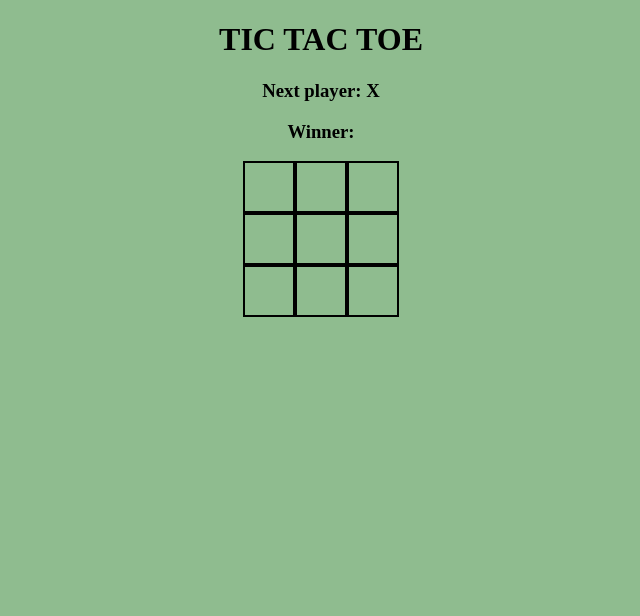
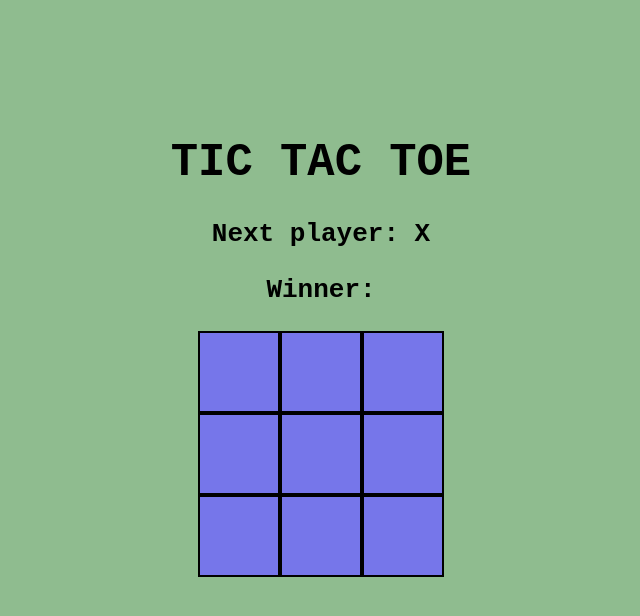
Before and after one commit to ssshhheeeyyy/tictactoe, a website: page public/index.html in a window 1280 px wide. Shown: the whole page, without its empty margins (319-959 px from the left). Drawn offline with Linux system fonts and the light colour scheme.

Commit message:
Styling updates

```diff
--- a/public/index.html
+++ b/public/index.html
@@ -65,7 +65,7 @@
       for (let i = 0; i < 9; i++) {
         board[i].addEventListener('click', (evt) => {
           if (board[i].innerHTML || getWinner()) {
-            winner.innerHTML = getWinner();
+            winner.innerHTML = getWinner() || 'Winner: ';
             return;
           }
           if (x) {
--- a/public/style.css
+++ b/public/style.css
@@ -1,23 +1,33 @@
 * {
   background-color: darkseagreen;
+  font-family: monospace;
 }
 
 h1 {
   text-align: center;
+  margin-top: 3em;
+  font-size: 3.5em;
 }
 
 h3 {
   text-align: center;
+  font-size: 2em;
 }
 
 .row {
   display: flex;
   justify-content: center;
+  justify-items: center;
+  align-items: center;
+  align-content: center;
 }
 
 .square {
+  text-align: center;
+  font-size: 1.5em;
   padding: 1em;
   border: solid 2px black;
-  width: 1em;
-  height: 1em;
+  width: 2em;
+  height: 2em;
+  background-color: rgb(118, 118, 234);
 }
```
